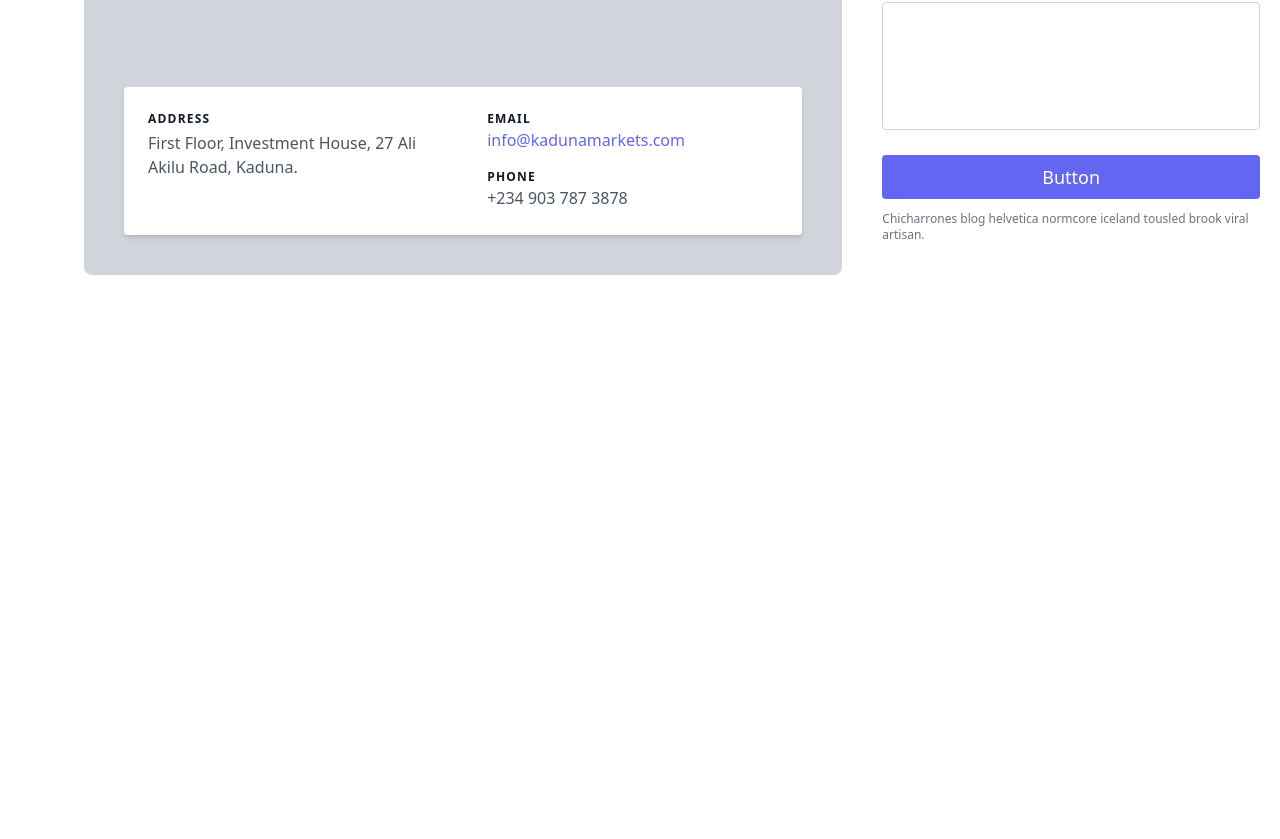
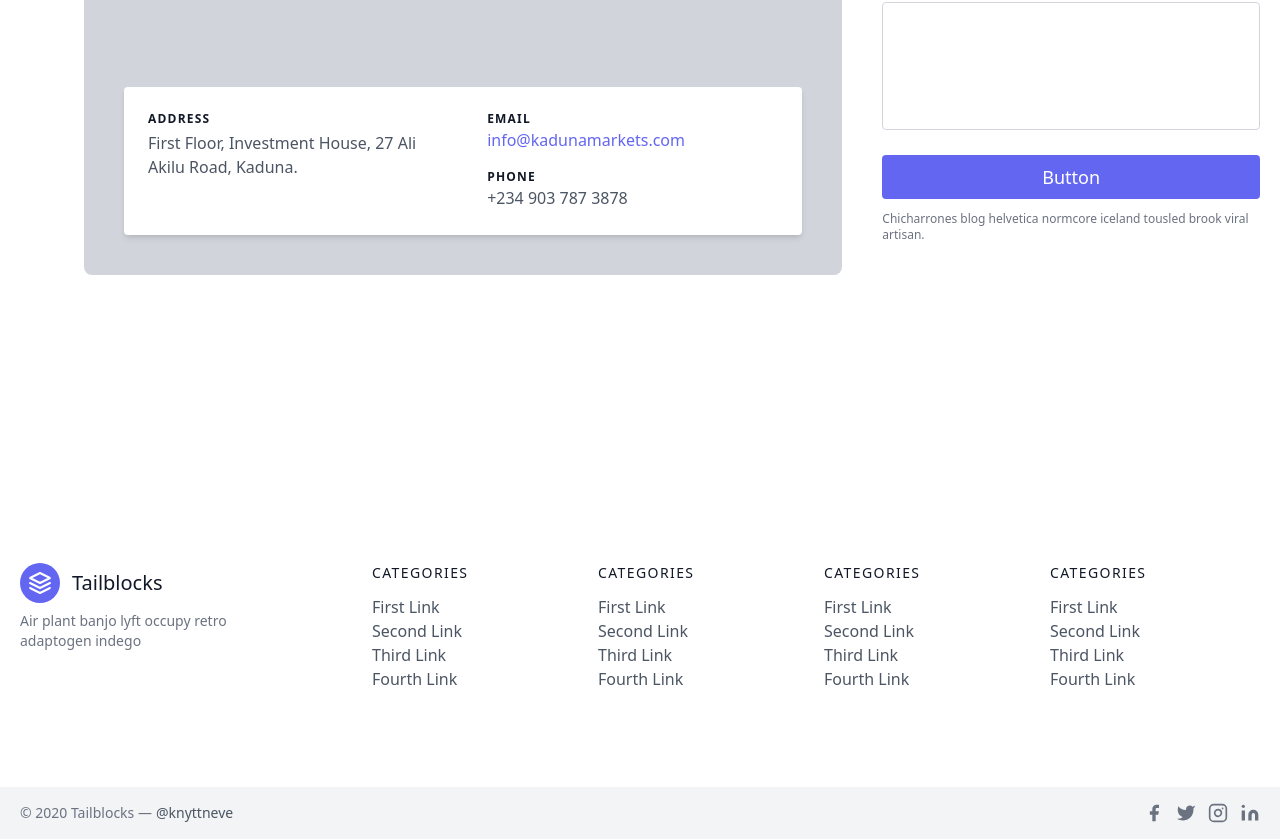
Before and after one commit to general-Dee/kmdmc, a Next.js app: page / in a window 1280 px wide. Shown: the part 3174-4013 px from the top of the page. Before the commit the page ends 3641 px from the top, so only its background shows below. Built offline with nearby package versions, Linux system fonts and the light colour scheme.

Commit message:
Footer_complete

```diff
--- a/components/Footer.tsx
+++ b/components/Footer.tsx
@@ -6,7 +6,7 @@ function Footer() {
             <div className="container px-5 py-24 mx-auto flex md:items-center lg:items-start md:flex-row md:flex-nowrap flex-wrap flex-col">
                 <div className="w-64 flex-shrink-0 md:mx-0 mx-auto text-center md:text-left">
                 <a className="flex title-font font-medium items-center md:justify-start justify-center text-gray-900">
-                    <svg xmlns="http://www.w3.org/2000/svg" fill="none" stroke="currentColor" stroke-linecap="round" stroke-linejoin="round" stroke-width="2" class="w-10 h-10 text-white p-2 bg-indigo-500 rounded-full" viewBox="0 0 24 24">
+                    <svg xmlns="http://www.w3.org/2000/svg" fill="none" stroke="currentColor" stroke-linecap="round" stroke-linejoin="round" stroke-width="2" className="w-10 h-10 text-white p-2 bg-indigo-500 rounded-full" viewBox="0 0 24 24">
                     <path d="M12 2L2 7l10 5 10-5-10-5zM2 17l10 5 10-5M2 12l10 5 10-5"></path>
                     </svg>
                     <span className="ml-3 text-xl">Tailblocks</span>
--- a/pages/index.tsx
+++ b/pages/index.tsx
@@ -5,6 +5,7 @@ import Banner from '../components/Banner'
 import Contact_sec from '../components/Contact_sec'
 import Content from '../components/Content'
 import Features from '../components/Features'
+import Footer from '../components/Footer'
 // import Banner2 from '../components/Banner2'
 import Header from '../components/Header'
 // import Row from '../components/Row'
@@ -35,9 +36,9 @@ const Home = ( {bannerImages}: Props) => {
            <Features />
            {/* Contact section */}
            <Contact_sec />
-
-
       </main>
+      {/* Footer */}
+      <Footer />
 
     </div>
   )
--- a/styles/globals.css
+++ b/styles/globals.css
@@ -24,10 +24,6 @@
         @apply h-4 w-4 md:h-5 md:w-5 lg:h-6 lg:w-6 cursor-pointer text-white hover:text-gray-400 transition duration-[.4s]
     }
 
-    /* .section {
-        @apply m-20 absolute text-white bg-white
-    } */
-
     .bannerBtn {
         @apply absolute bg-white text-black rounded-lg left-4 lg:left-10 top-[40vh] md:top-[60vh] lg:top-[70vh] hover:opacity-80 transition duration-[.3s]
     }
```
